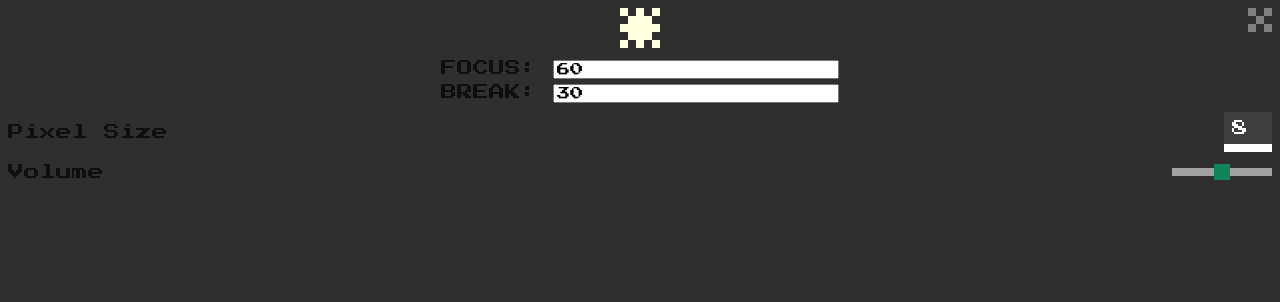
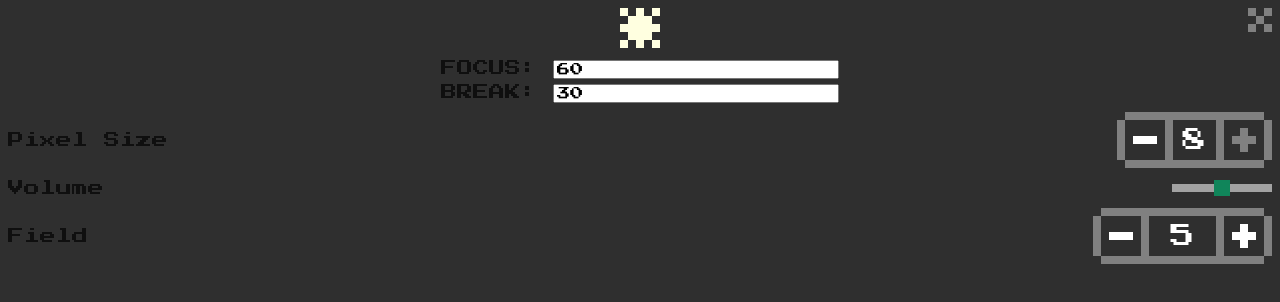
Before and after one commit to DreamsWave/Pixodoro, a React (Vite) app: page / in a window 1280 px wide. Both pictures are taken after a click on the element 1260 px from the left and 20 px from the top of the page. Shown: the top 302 px of the page. Built offline with nearby package versions, Linux system fonts and the light colour scheme.

Commit message:
feat: added quantity input group

```diff
--- a/src/components/Button.tsx
+++ b/src/components/Button.tsx
@@ -19,6 +19,9 @@ const ButtonBase = styled.button<ButtonBaseProps>`
   cursor: pointer;
   font-family: PressStart2P, Inter, Avenir, Helvetica, Arial, sans-serif;
   font-size: ${({ fontSize }) => fontSize}px;
+  display: flex;
+  justify-content: center;
+  align-items: center;
 `;
 
 const Border = styled.div`
--- a/src/components/PixelSizeInput.tsx
+++ b/src/components/PixelSizeInput.tsx
@@ -1,6 +1,7 @@
 import { styled } from "styled-components";
 import { change, selectPixelSize } from "../features/pixelSize/pixelSizeSlice";
 import { useAppSelector, useAppDispatch } from "../hooks";
+import QuantityInput from "./QuantityInput";
 
 const PixelSizeInputBase = styled.input<{ pixelSize: number }>`
   background: #3f3f3f;
@@ -19,12 +20,14 @@ function PixelSizeInput() {
   const dispatch = useAppDispatch();
 
   return (
-    <PixelSizeInputBase
-      pixelSize={pixelSize}
-      type="number"
-      value={pixelSize}
-      onChange={(e) => dispatch(change(Number(e.target.value)))}
-    />
+    <>
+      <QuantityInput
+        min={4}
+        max={8}
+        defaultValue={pixelSize}
+        onChange={(num) => dispatch(change(num))}
+      />
+    </>
   );
 }
 
--- /dev/null
+++ b/src/components/QuantityInput.tsx
@@ -0,0 +1,119 @@
+import styled from "styled-components";
+import { minusIconPixelPositions, plusIconPixelPositions } from "../constants";
+import Button from "./Button";
+import PixelIcon from "./PixelIcon";
+import { useAppSelector } from "../hooks";
+import { selectPixelSize } from "../features/pixelSize/pixelSizeSlice";
+import { useEffect, useState } from "react";
+
+const QuantityInputBase = styled.div`
+  display: flex;
+`;
+
+const QuantityInputElement = styled.input<{ pixelSize: number }>`
+  max-width: ${({ pixelSize }) => pixelSize * 12}px;
+  background: transparent;
+  border: none;
+  border-top: ${({ pixelSize }) => pixelSize}px solid gray;
+  border-bottom: ${({ pixelSize }) => pixelSize}px solid gray;
+  color: #fff;
+  text-align: center;
+  outline: none;
+  font-size: ${({ pixelSize }) => pixelSize * 3}px;
+  margin-left: -8px;
+  margin-right: -8px;
+  padding-left: 8px;
+  padding-right: 8px;
+
+  &::-webkit-inner-spin-button {
+    -webkit-appearance: none;
+    margin: 0;
+  }
+  &[type="number"] {
+    -moz-appearance: textfield; /* Firefox */
+  }
+`;
+
+type QuantityInputProps = {
+  min?: number;
+  max?: number;
+  defaultValue?: number;
+  onChange?: (value: number) => void;
+};
+function QuantityInput({
+  min = 0,
+  max = 10,
+  defaultValue = 5,
+  onChange,
+}: QuantityInputProps) {
+  const [value, setValue] = useState(defaultValue);
+  const [atMininum, setAtMininum] = useState(false);
+  const [atMaximum, setAtMaximum] = useState(false);
+  const pixelSize = useAppSelector(selectPixelSize);
+
+  useEffect(() => {
+    if (value === min) {
+      setAtMininum(true);
+    } else {
+      setAtMininum(false);
+    }
+
+    if (value === max) {
+      setAtMaximum(true);
+    } else {
+      setAtMaximum(false);
+    }
+
+    if (value > max) {
+      setValue(max);
+    } else if (value < min) {
+      setValue(min);
+    }
+
+    if (onChange) onChange(value);
+  }, [value]);
+
+  function decreaseValue() {
+    if (value > min) {
+      setValue(value - 1);
+    }
+  }
+
+  function increaseValue() {
+    if (value < max) {
+      setValue(value + 1);
+    }
+  }
+
+  function inputChange(number: number) {
+    console.log(number);
+    setValue(number);
+  }
+
+  return (
+    <QuantityInputBase>
+      <Button borderColor="gray" handleClick={decreaseValue}>
+        <PixelIcon
+          pixelPositions={minusIconPixelPositions}
+          color={atMininum ? "gray" : "#fff"}
+        />
+      </Button>
+      <QuantityInputElement
+        pixelSize={pixelSize}
+        type="number"
+        min={min}
+        max={max}
+        value={value}
+        onChange={(e) => inputChange(+e.target.value)}
+      />
+      <Button borderColor="gray" handleClick={increaseValue}>
+        <PixelIcon
+          pixelPositions={plusIconPixelPositions}
+          color={atMaximum ? "gray" : "#fff"}
+        />
+      </Button>
+    </QuantityInputBase>
+  );
+}
+
+export default QuantityInput;
--- a/src/components/SettingsMenu.tsx
+++ b/src/components/SettingsMenu.tsx
@@ -18,6 +18,7 @@ import ThemeSwitcher from "./ThemeSwitcher";
 import AudioVolumeSlider from "./AudioVolumeSlider";
 import InputField from "./InputField";
 import PixelSizeInput from "./PixelSizeInput";
+import QuantityInput from "./QuantityInput";
 
 const SettingsMenuBase = styled.div``;
 
@@ -88,6 +89,10 @@ function SettingsMenu({}: SettingsMenuProps) {
             <span>Volume</span>
             <AudioVolumeSlider />
           </InputField>
+          <InputField>
+            <span>Field</span>
+            <QuantityInput />
+          </InputField>
         </SettingsMenuOverlay>
       )}
     </SettingsMenuBase>
--- a/src/constants.ts
+++ b/src/constants.ts
@@ -201,3 +201,17 @@ export const skipIconPixelPositions = [
   [3, 3],
   [2, 4],
 ];
+
+export const minusIconPixelPositions = [
+  [0, 0],
+  [1, 0],
+  [2, 0],
+];
+
+export const plusIconPixelPositions = [
+  [1, 0],
+  [0, 1],
+  [1, 1],
+  [2, 1],
+  [1, 2],
+];
```
